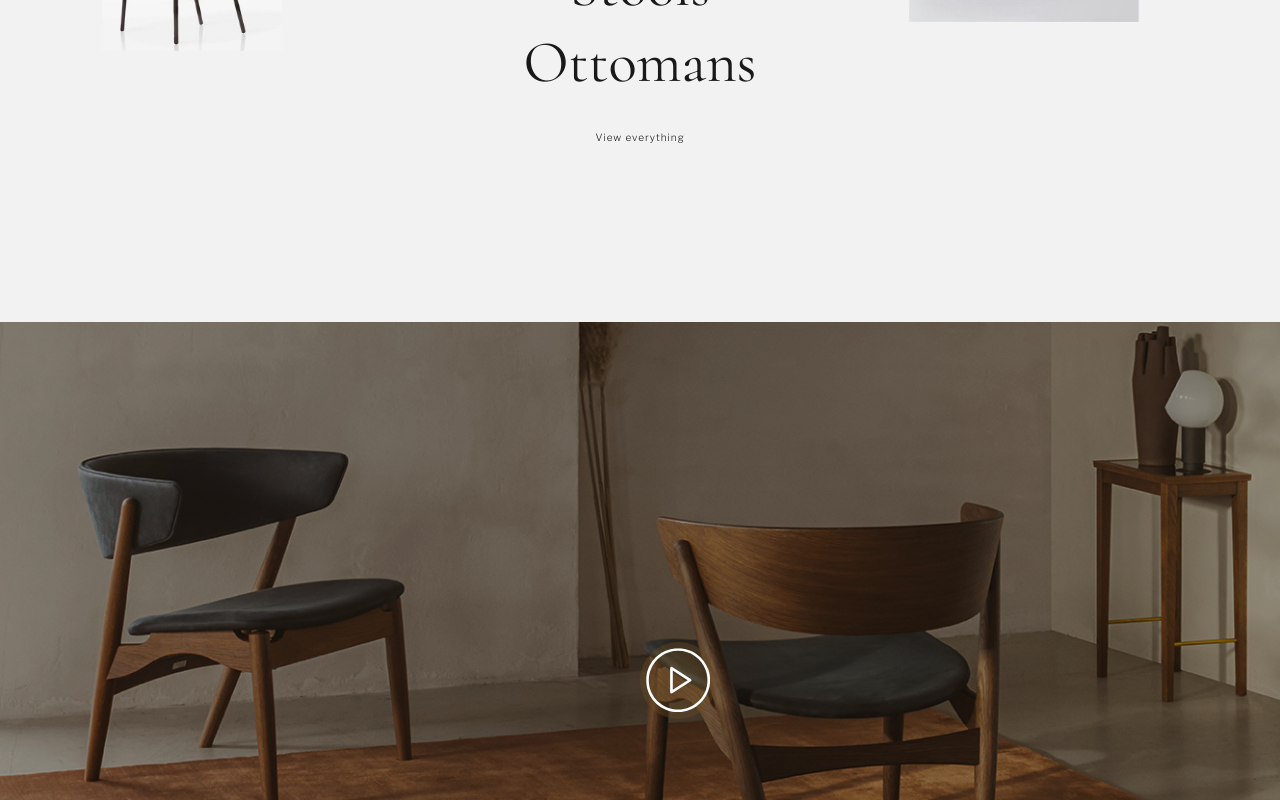
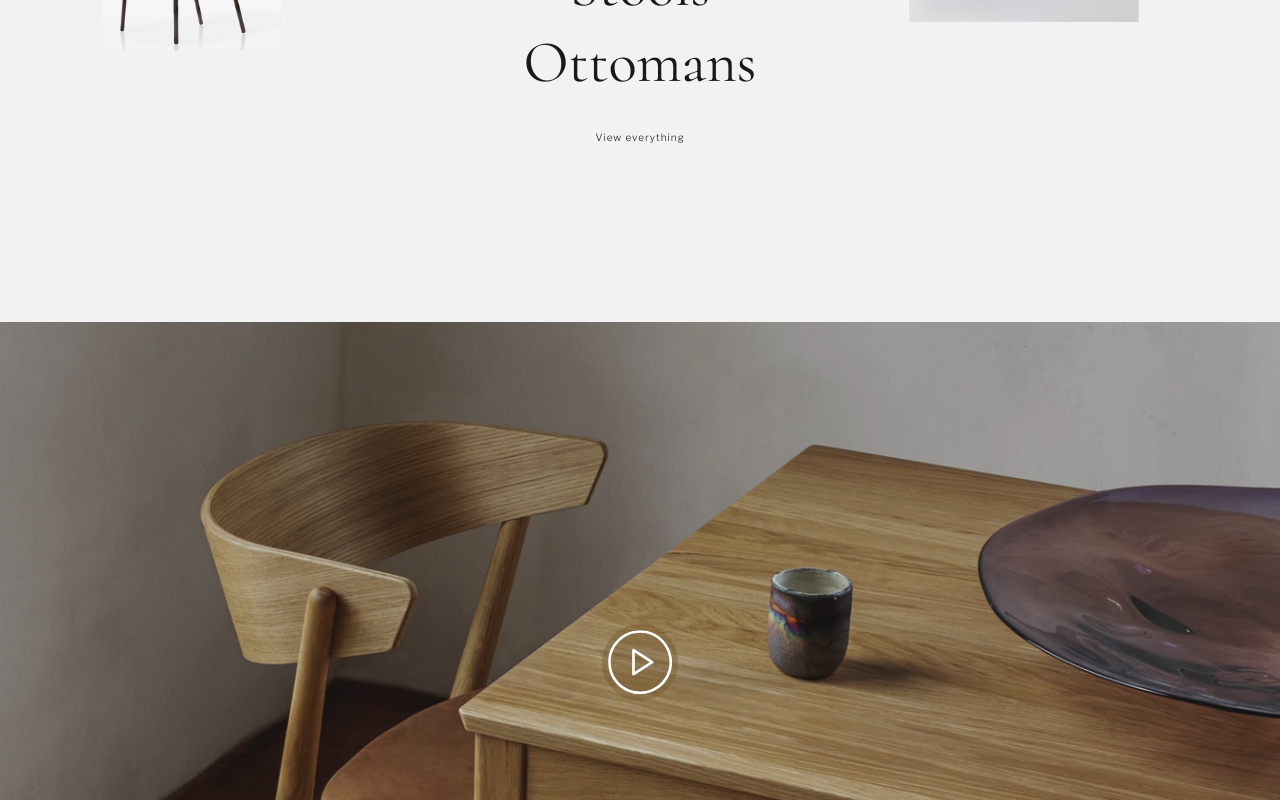
Before and after one commit to anagkazou/Celestial-app, a React (Create React App) app: page / in a window 1280 px wide. Shown: the part 2380-3180 px from the top of the page. Built offline with nearby package versions, Linux system fonts and the light colour scheme; no server answers.

Commit message:
finish section__video

```diff
--- a/src/pages/homepage.scss
+++ b/src/pages/homepage.scss
@@ -102,27 +102,28 @@
 .section__video{
   position: relative;
   height: fit-content;
-  height: 50vw;
+  //height: 50vw;
   overflow: hidden;
   margin-bottom: 20vw;
   margin-top: -16vw;
-    @include respond(tab-land){
-      height: 50vw;
-    }
-    @include respond(phone){
-      height: 60vw;
-    }
+    // @include respond(tab-land){
+    //   height: 50vw;
+    // }
+    // @include respond(phone){
+    //   height: 60vw;
+    // }
   .video__img{
     width: 100vw;
     object-fit: cover;
-    top: -20em;
-    position: absolute;
-    @include respond(tab-land){
-      top: -14vw;
-    }
-    @include respond(phone){
-      top: -2vw;
-    }
+   // top: -20em;
+     height: auto;
+   // position: absolute;
+    // @include respond(tab-land){
+    //   top: -14vw;
+    // }
+    // @include respond(phone){
+    //   top: -2vw;
+    // }
   }
 
 
@@ -130,13 +131,18 @@
       width: 6vw;
       height: 6vw;
       border-radius: 50%;
+      top: 0;
+      bottom: 0;
+      margin: auto;
       position: absolute;
-      z-index: 3;
-      top: 50%;
-      left: 50%;
+      left: 0;
+      right: 0;      z-index: 3;
+
       background-color: #6c4f235c;
       //-webkit-backdrop-filter: blur(18px);
-
+      @include respond(phone){
+        width: 10vw;
+        height: 10vw;      }
       .play{
         width: 83%;
         top: 50%;
```
Also changed, not shown: src/assets/img/video-ish.jpg.
